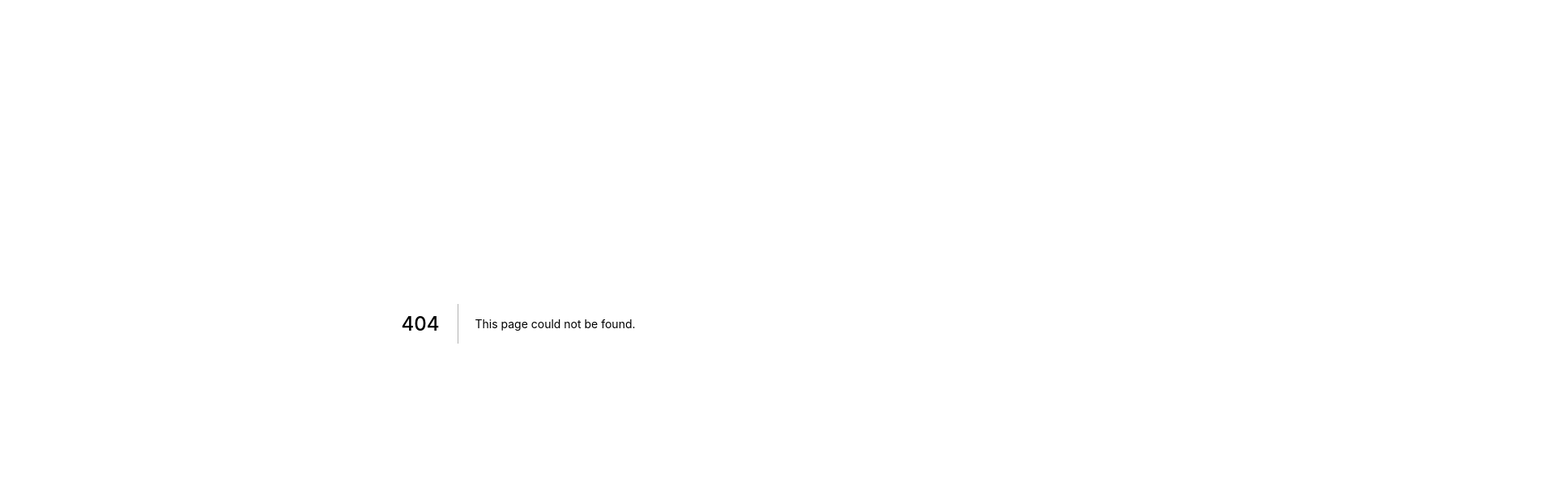
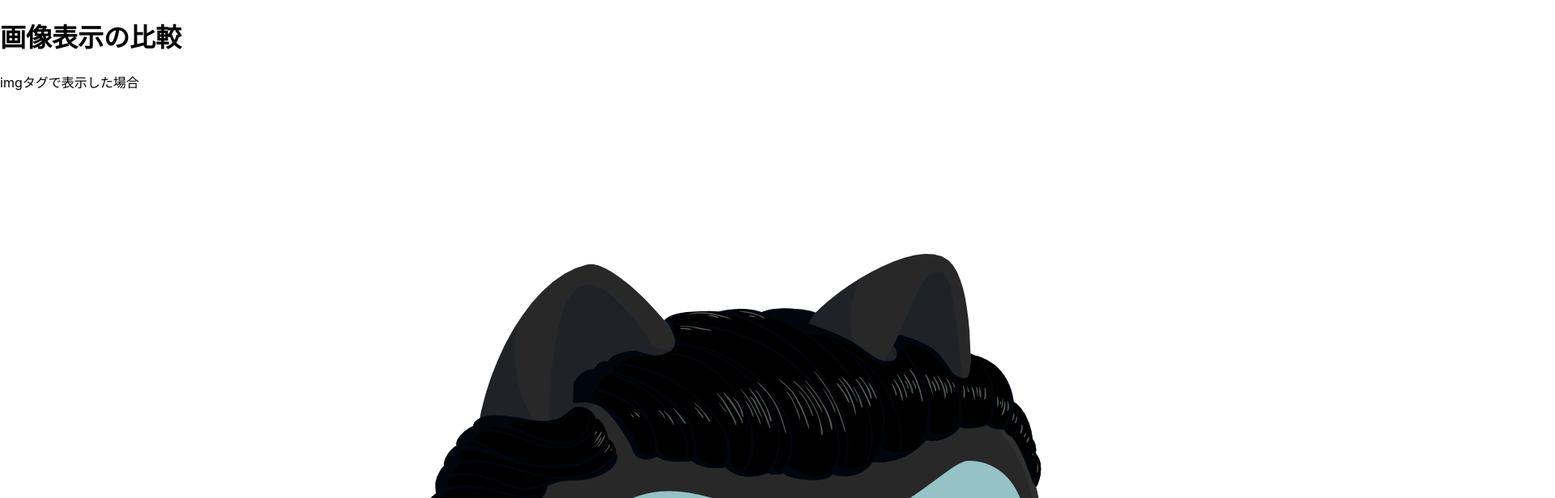
Before and after one commit to kazunoriboy/next-practice, a Next.js app: page /image-sample in a window 1280 px wide. Before the commit this address had no page. Shown: the top 616 px of the page at 81% size, 1920 px wide, since content can reach past the window. Built offline with nearby package versions, Linux system fonts and the light colour scheme.

Commit message:
imgとImageコンポーネントの描画方法の違いを確認
Imageを使うと画像の最適化やレイジーロード、レイアウトシフト防止など色々とやってくれる

```diff
--- /dev/null
+++ b/pages/image-sample.tsx
@@ -0,0 +1,19 @@
+import { NextPage } from "next";
+import Image from "next/image";
+
+import CatImage from '../public/images/myoctcat.png'
+
+const ImageSample: NextPage<void> = (props) => {
+  return (
+    <div>
+      <h1>画像表示の比較</h1>
+      <p>imgタグで表示した場合</p>
+      <img src="/images/myoctcat.png" alt="" />
+      <p>Imageコンポーネントで表示した場合</p>
+      <Image  src={CatImage} />
+      <p>Imageで表示した場合は事前に描画エリアが確保されます</p>
+    </div>
+  )
+}
+
+export default ImageSample
```
Also changed, not shown: public/images/myoctcat.png (added).
